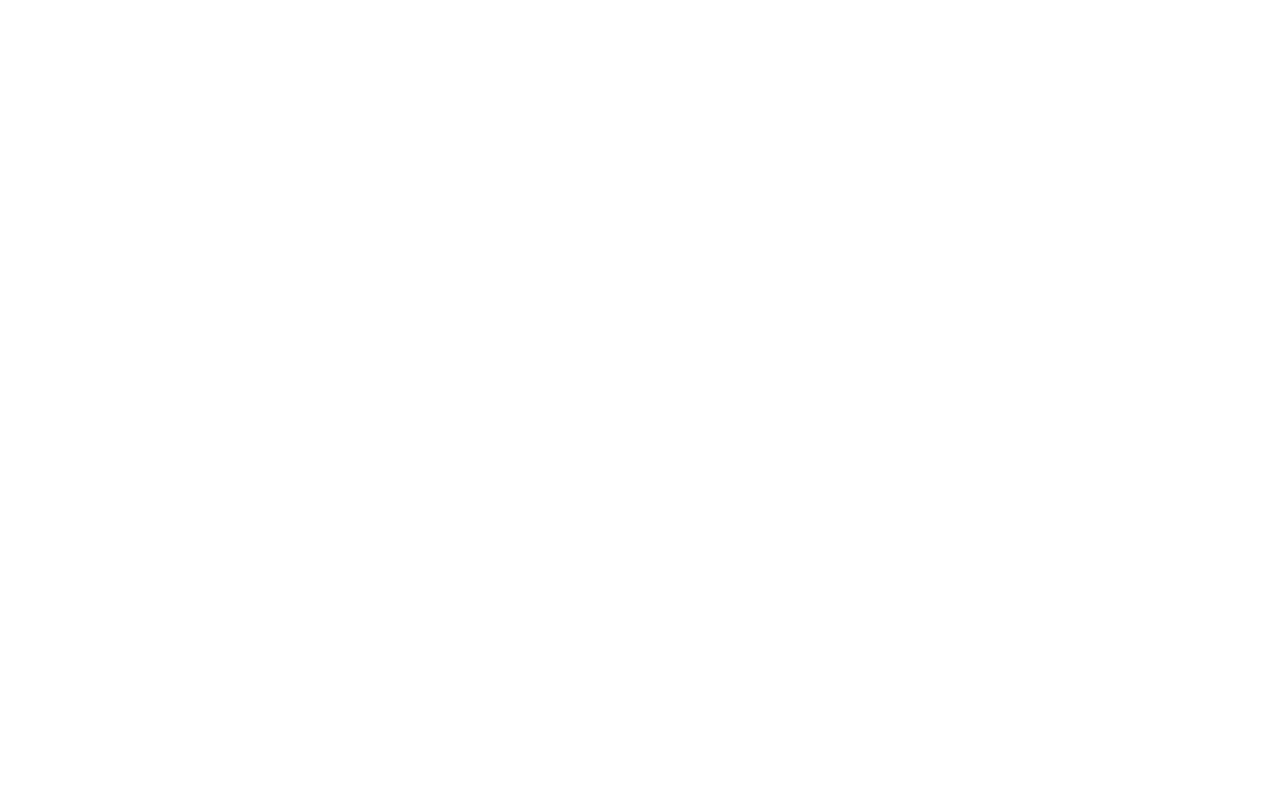
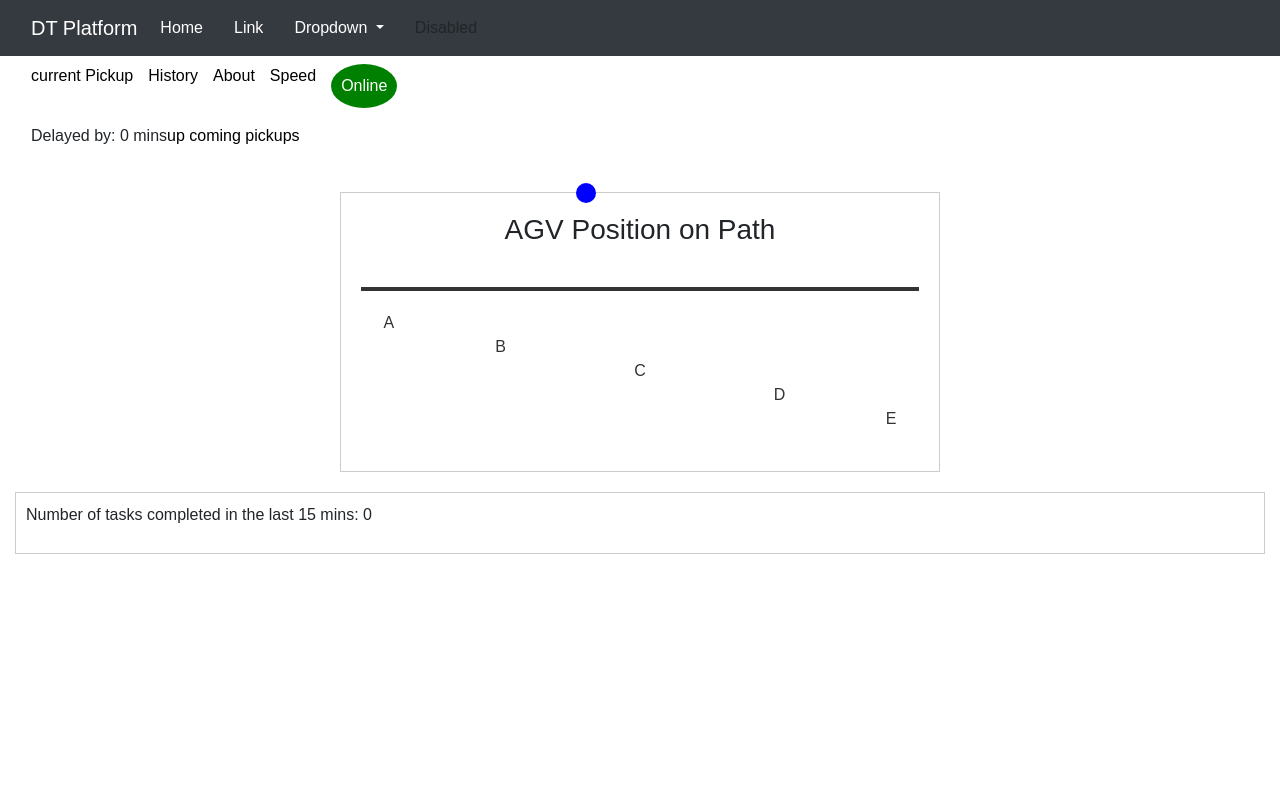
Before and after one commit to RISHI-VEMPATI/Digital-Twin_AGV, a Django app: page /dashboard/ in a window 1280 px wide. Before the commit the page is empty. Run offline with Django 5.2, Linux system fonts and the light colour scheme; some libraries are stand-ins or nearby versions.

Commit message:
new csss

```diff
--- a/DigitalTwinAGV/MainPC/project_platform/dashboard/views.py
+++ b/DigitalTwinAGV/MainPC/project_platform/dashboard/views.py
@@ -1,9 +1,11 @@
 from django.shortcuts import render
 from django.http import HttpResponse
+import random
 
 # Create your views here.
 def dashboard(request):
-    return render(request, 'dashboard/dashboard.html')
+    agv_position = random.randint(0, 100)
+    return render(request, 'dashboard/dashboard.html', {'agv_position': agv_position})
 
 def history(request):
     return render(request, 'dashboard/history.html')
--- a/DigitalTwinAGV/MainPC/project_platform/templates/base.html
+++ b/DigitalTwinAGV/MainPC/project_platform/templates/base.html
@@ -17,6 +17,8 @@
     {% else %}
         <title>Django Blog</title>
     {% endif %}
+    {% block head %}
+    {% endblock head %}
 </head>
 <body>
     <header class="site-header">
--- a/DigitalTwinAGV/MainPC/project_platform/templates/dashboard/dashboard.html
+++ b/DigitalTwinAGV/MainPC/project_platform/templates/dashboard/dashboard.html
@@ -0,0 +1,123 @@
+{%extends 'base.html' %}
+{% block head %}
+<style>
+    /* Basic styling */
+    body { font-family: Arial, sans-serif; }
+    .container { max-width: 800px; margin: 0 auto; padding: 20px; }
+    .navbar { display: flex; justify-content: flex-start; align-items: start; }
+    .navbar a { margin-right: 15px; text-decoration: none; color: black; }
+    .status-button { background-color: green; border: none; color: white; padding: 10px; border-radius: 50%; }
+    .status-button.offline { background-color: red; }
+    .map-container { border: 1px solid #ccc; padding: 20px; margin-top: 20px; }
+    .location-updates { display: flex; justify-content: space-between; }
+    .location-updates div { flex: 1; text-align: center; }
+    .info-box { padding: 10px; border: 1px solid #ccc; margin-top: 10px; }
+    .a {margin:10px;}
+        .map-container {
+            margin: 20px auto;
+            width: 90%;
+            max-width: 600px;
+            position: relative;
+            padding: 20px;
+            text-align: center;
+        }
+
+        /* Line representing the AGV path */
+        .line {
+            height: 4px;
+            background-color: #333;
+            position: relative;
+            margin: 40px 0;
+        }
+
+        /* Points A, B, C, D, E */
+        .point {
+            position: relative;
+            transform: translateX(-50%);
+            top: -20px;
+            color: #333;
+        }
+
+        /* AGV marker */
+        .agv-marker {
+            width: 20px;
+            height: 20px;
+            background-color: blue;
+            border-radius: 50%;
+            position: absolute;
+            top: -10px;
+            transform: translateX(-50%);
+            transition: left 0.5s ease;
+        }
+</style>
+{% endblock head %}
+{% block content %}
+<div class="container-fluid">
+    <!-- Navigation bar -->
+    <div class="navbar">
+        <a href="#">current Pickup</a>
+        <a href="#">History</a>
+        <a href="#">About</a>
+        <a href="#">Speed</a>
+        <button class="status-button" onclick="toggleStatus()">Online</button>
+    </div>
+
+    <!-- Delay Info -->
+    <div class="delay-info navbar">
+        <p>Delayed by: <span id="delay-time">0 mins</span></p>
+        <a href="#">up coming pickups</a>
+    </div>
+
+    <!-- Map and Location Updates -->
+    <div class="map-container">
+        <h3>AGV Position on Path</h3>
+        <!-- Line for AGV path -->
+        <div class="line" style="width: 100%;"></div>
+
+        <!-- Markers for A, B, C, D, E -->
+        <div class="point" style="left: 5%;">A</div>
+        <div class="point" style="left: 25%;">B</div>
+        <div class="point" style="left: 50%;">C</div>
+        <div class="point" style="left: 75%;">D</div>
+        <div class="point" style="left: 95%;">E</div>
+
+        <!-- AGV Marker -->
+        <div id="agv" class="agv-marker" style="left: {{ agv_position }}%;"></div>
+    </div>
+
+    <!-- Tasks Completed Info -->
+    <div class="info-box">
+        <p>Number of tasks completed in the last 15 mins: <span id="tasks-completed">0</span></p>
+    </div>
+</div>
+
+<script>
+    // Toggle status button between online and offline
+    function toggleStatus() {
+        const statusButton = document.querySelector('.status-button');
+        if (statusButton.classList.contains('offline')) {
+            statusButton.classList.remove('offline');
+            statusButton.textContent = 'Online';
+        } else {
+            statusButton.classList.add('offline');
+            statusButton.textContent = 'Offline';
+        }
+    }
+        // Update AGV position (simulated example)
+    function updateAGVPosition(position) {
+        const agvMarker = document.getElementById('agv');
+        agvMarker.style.left = position + '%';
+    }
+
+        // Simulate AGV movement (in a real application, use WebSockets or AJAX to update)
+    let currentPosition = {{ agv_position }};
+    setInterval(() => {
+        currentPosition = (currentPosition + 5) % 100;  // Simulate movement
+        updateAGVPosition(currentPosition);
+    }, 2000);  // Update every 2 seconds
+</script>
+
+</body>
+</html>
+
+{% endblock content %}
--- a/DigitalTwinAGV/MainPC/project_platform/templates/dashboard/future.html
+++ b/DigitalTwinAGV/MainPC/project_platform/templates/dashboard/future.html
@@ -0,0 +1,4 @@
+{%extends 'base.html' %}
+{% block content %}
+<h1>hsitory</h1>
+{% endblock content %}
--- a/DigitalTwinAGV/MainPC/project_platform/templates/dashboard/history.html
+++ b/DigitalTwinAGV/MainPC/project_platform/templates/dashboard/history.html
@@ -0,0 +1,4 @@
+{%extends 'base.html' %}
+{% block content %}
+<h1>hsitory</h1>
+{% endblock content %}
```
